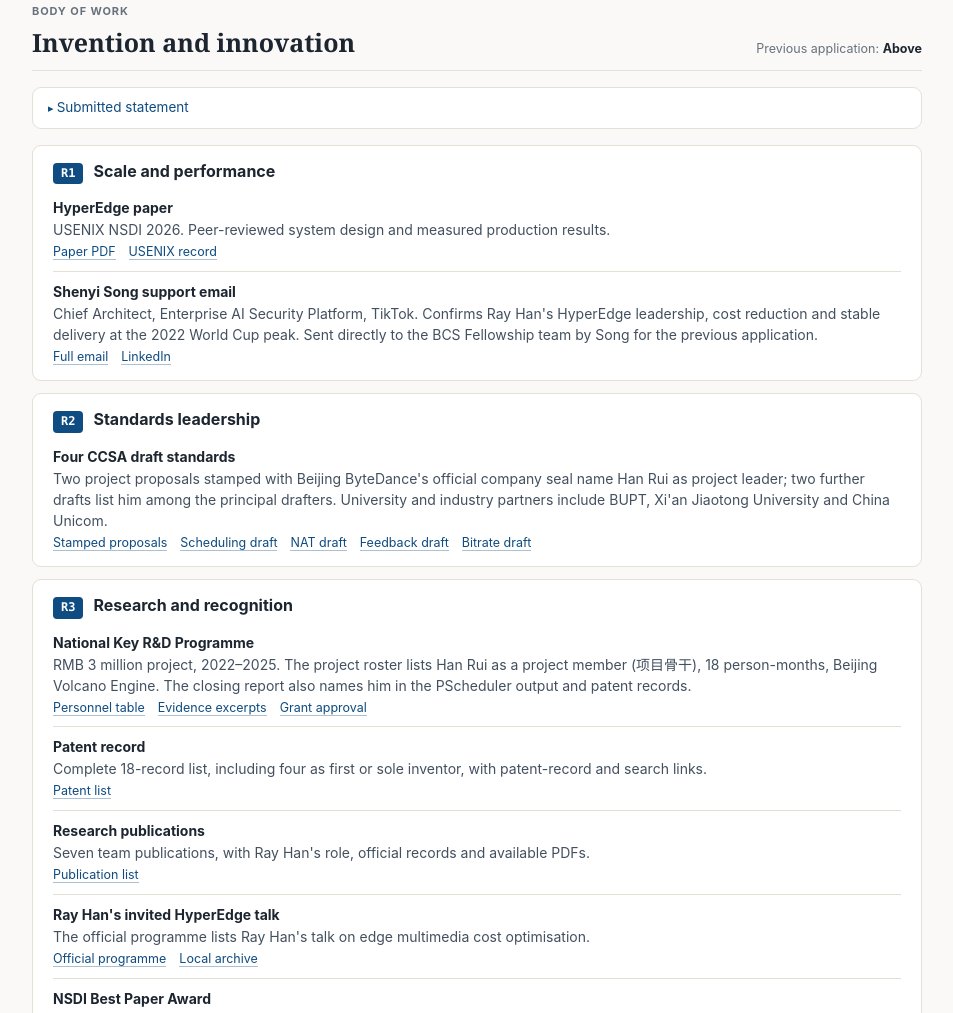
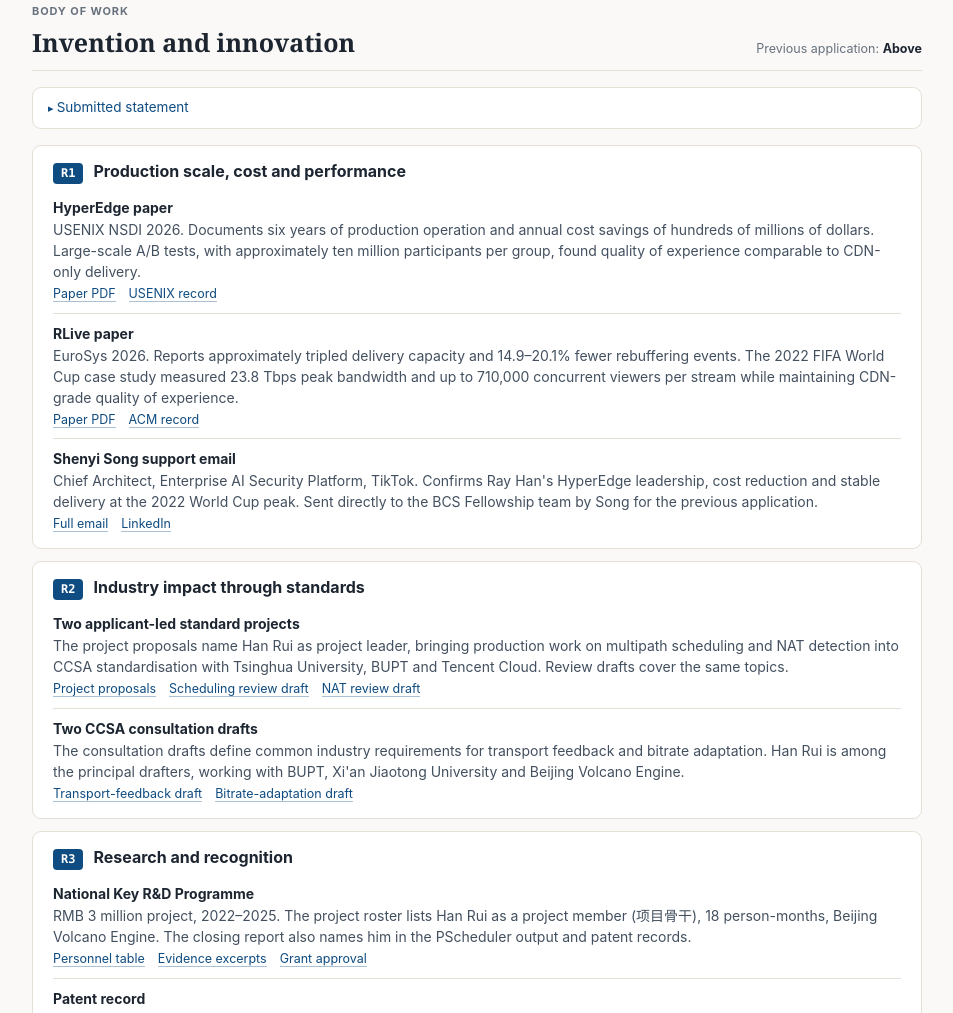
Before and after one commit to hanrui-cn/fellowship-evidence, a plain HTML site: page index.html in a window 1280 px wide. Shown: the part 480-1493 px from the top of the page, without its empty margins (278-1231 px from the left). Drawn offline with Linux system fonts and the light colour scheme.

Commit message:
Strengthen innovation evidence mapping
Co-Authored-By: Claude Code <noreply@anthropic.com>

```diff
--- a/index.html
+++ b/index.html
@@ -159,11 +159,14 @@
   </div></details>
 
   <div class="rgroup" id="innovation-r1">
-    <div class="rtop"><span class="rid">R1</span><span class="rtitle">Scale and performance</span></div>
+    <div class="rtop"><span class="rid">R1</span><span class="rtitle">Production scale, cost and performance</span></div>
     <ul class="evlist">
       <li><span class="src">HyperEdge paper</span>
-        <div class="says">USENIX NSDI 2026. Peer-reviewed system design and measured production results.</div>
+        <div class="says">USENIX NSDI 2026. Documents six years of production operation and annual cost savings of hundreds of millions of dollars. Large-scale A/B tests, with approximately ten million participants per group, found quality of experience comparable to CDN-only delivery.</div>
         <div class="lnk"><a target="_blank" rel="noopener" href="assets/web/nsdi26-wei-paper.pdf">Paper PDF</a><a target="_blank" rel="noopener" href="https://www.usenix.org/conference/nsdi26/presentation/wei">USENIX record</a></div></li>
+      <li><span class="src">RLive paper</span>
+        <div class="says">EuroSys 2026. Reports approximately tripled delivery capacity and 14.9–20.1% fewer rebuffering events. The 2022 FIFA World Cup case study measured 23.8 Tbps peak bandwidth and up to 710,000 concurrent viewers per stream while maintaining CDN-grade quality of experience.</div>
+        <div class="lnk"><a target="_blank" rel="noopener" href="assets/papers/rlive-eurosys26.pdf">Paper PDF</a><a target="_blank" rel="noopener" href="https://dl.acm.org/doi/10.1145/3767295.3769360">ACM record</a></div></li>
       <li><span class="src">Shenyi Song support email</span>
         <div class="says">Chief Architect, Enterprise AI Security Platform, TikTok. Confirms Ray Han's HyperEdge leadership, cost reduction and stable delivery at the 2022 World Cup peak. Sent directly to the BCS Fellowship team by Song for the previous application.</div>
         <div class="lnk"><a target="_blank" rel="noopener" href="assets/song-shenyi-support-email-2026-09.md">Full email</a><a target="_blank" rel="noopener" href="https://www.linkedin.com/in/shenyi-song-62a3b56b/">LinkedIn</a></div></li>
@@ -171,11 +174,14 @@
   </div>
 
   <div class="rgroup" id="innovation-r2">
-    <div class="rtop"><span class="rid">R2</span><span class="rtitle">Standards leadership</span></div>
+    <div class="rtop"><span class="rid">R2</span><span class="rtitle">Industry impact through standards</span></div>
     <ul class="evlist">
-      <li><span class="src">Four CCSA draft standards</span>
-        <div class="says">Two project proposals stamped with Beijing ByteDance's official company seal name Han Rui as project leader; two further drafts list him among the principal drafters. University and industry partners include BUPT, Xi'an Jiaotong University and China Unicom.</div>
-        <div class="lnk"><a target="_blank" rel="noopener" href="assets/ccsa-proposals-scheduling-nat.pdf">Stamped proposals</a><a target="_blank" rel="noopener" href="assets/ccsa-packet-scheduling.pdf">Scheduling draft</a><a target="_blank" rel="noopener" href="assets/ccsa-nat-detection.pdf">NAT draft</a><a target="_blank" rel="noopener" href="assets/ccsa-transport-feedback.pdf">Feedback draft</a><a target="_blank" rel="noopener" href="assets/ccsa-video-bitrate.pdf">Bitrate draft</a></div></li>
+      <li><span class="src">Two applicant-led standard projects</span>
+        <div class="says">The project proposals name Han Rui as project leader, bringing production work on multipath scheduling and NAT detection into CCSA standardisation with Tsinghua University, BUPT and Tencent Cloud. Review drafts cover the same topics.</div>
+        <div class="lnk"><a target="_blank" rel="noopener" href="assets/ccsa-proposals-scheduling-nat.pdf">Project proposals</a><a target="_blank" rel="noopener" href="assets/ccsa-packet-scheduling.pdf">Scheduling review draft</a><a target="_blank" rel="noopener" href="assets/ccsa-nat-detection.pdf">NAT review draft</a></div></li>
+      <li><span class="src">Two CCSA consultation drafts</span>
+        <div class="says">The consultation drafts define common industry requirements for transport feedback and bitrate adaptation. Han Rui is among the principal drafters, working with BUPT, Xi'an Jiaotong University and Beijing Volcano Engine.</div>
+        <div class="lnk"><a target="_blank" rel="noopener" href="assets/ccsa-transport-feedback.pdf">Transport-feedback draft</a><a target="_blank" rel="noopener" href="assets/ccsa-video-bitrate.pdf">Bitrate-adaptation draft</a></div></li>
     </ul>
   </div>
 
```
